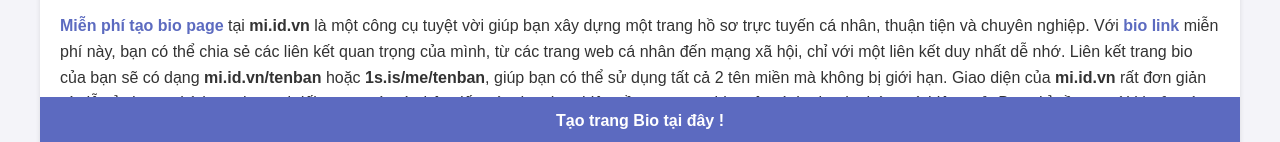
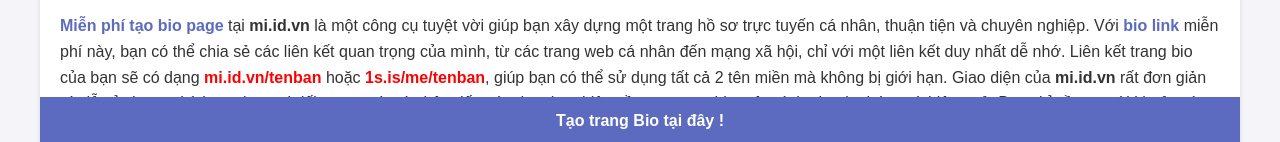
Before and after one commit to k2teamvn/miid, a plain HTML site: page index.html in a window 1280 px wide. Shown: the part 655-797 px from the top of the page. Drawn offline with Linux system fonts and the light colour scheme.

Commit message:
Update index.html

```diff
--- a/index.html
+++ b/index.html
@@ -38,7 +38,7 @@ footer{background-color:#333;color:#fff;padding:15px;text-align:center}
             <div class="bio-section">
             <img src="https://1s.is/wp-content/uploads/miidvn.jpg" alt="Bio Page Mi.iD.VN">
                 <h2>Giới Thiệu</h2>
-                <p><strong><a href="https://mi.id.vn/">Miễn phí tạo bio page</a></strong> tại <strong>mi.id.vn</strong> là một công cụ tuyệt vời giúp bạn xây dựng một trang hồ sơ trực tuyến cá nhân, thuận tiện và chuyên nghiệp. Với <strong><a href="https://mi.id.vn/">bio link</a></strong> miễn phí này, bạn có thể chia sẻ các liên kết quan trọng của mình, từ các trang web cá nhân đến mạng xã hội, chỉ với một liên kết duy nhất dễ nhớ. Liên kết trang bio của bạn sẽ có dạng <strong>mi.id.vn/tenban</strong> hoặc <strong>1s.is/me/tenban</strong>, giúp bạn có thể sử dụng tất cả 2 tên miền mà không bị giới hạn.
+                <p><strong><a href="https://mi.id.vn/">Miễn phí tạo bio page</a></strong> tại <strong>mi.id.vn</strong> là một công cụ tuyệt vời giúp bạn xây dựng một trang hồ sơ trực tuyến cá nhân, thuận tiện và chuyên nghiệp. Với <strong><a href="https://mi.id.vn/">bio link</a></strong> miễn phí này, bạn có thể chia sẻ các liên kết quan trọng của mình, từ các trang web cá nhân đến mạng xã hội, chỉ với một liên kết duy nhất dễ nhớ. Liên kết trang bio của bạn sẽ có dạng <span style="color:red"><strong>mi.id.vn/tenban</strong></span> hoặc <span style="color:red"><strong>1s.is/me/tenban</strong></span>, giúp bạn có thể sử dụng tất cả 2 tên miền mà không bị giới hạn.
 
 Giao diện của <strong>mi.id.vn</strong> rất đơn giản và dễ sử dụng, phù hợp cho mọi đối tượng, từ cá nhân đến các doanh nghiệp cần tạo trang bio một cách nhanh chóng và hiệu quả. Bạn chỉ cần tạo tài khoản và bắt đầu điền thông tin vào trang <strong>bio</strong> của mình. Trong trang bio này, bạn sẽ có thể thêm những thông tin quan trọng như <strong>tên</strong>, <strong>ảnh hồ sơ</strong>, <strong>liên kết website</strong>, các <strong>mạng xã hội</strong> phổ biến như Facebook, Instagram, Twitter, LinkedIn, và đặc biệt là cả <strong>Google Maps</strong> để chỉ đường đến vị trí của bạn.
 
```
